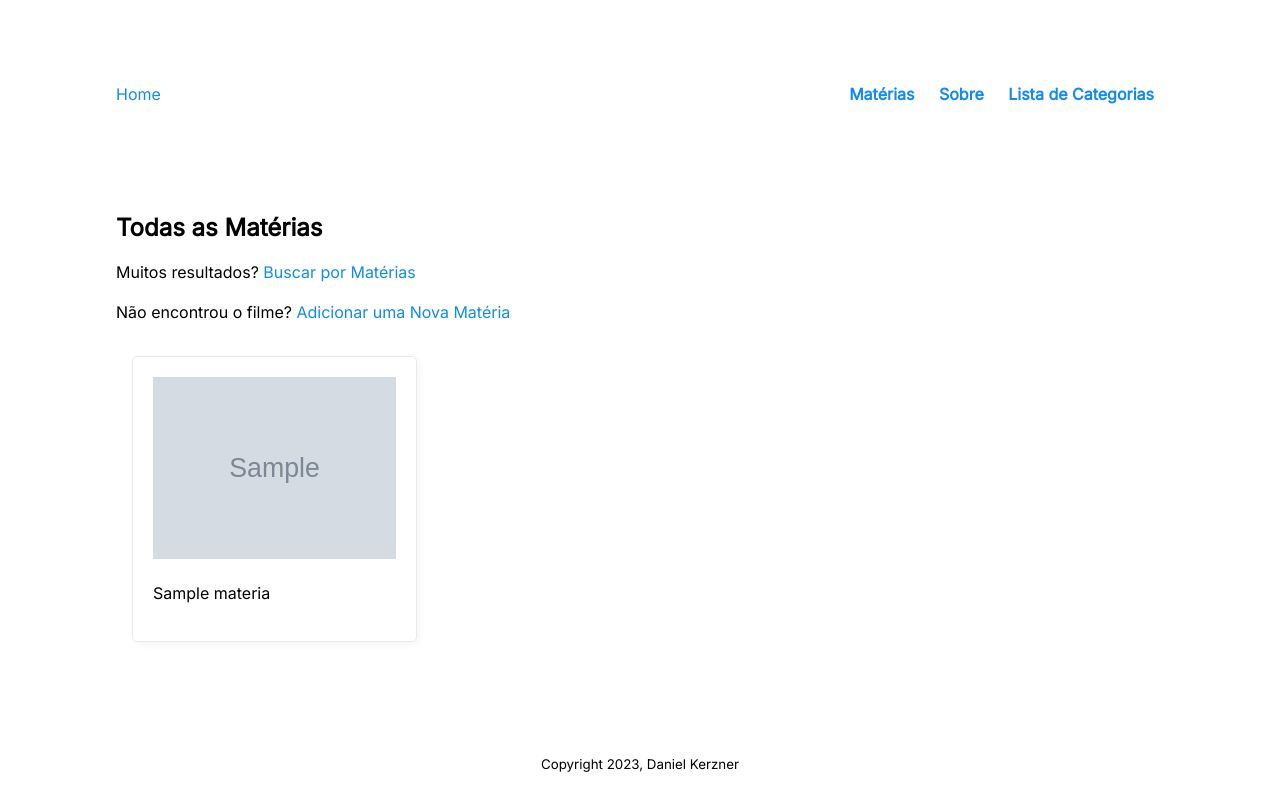
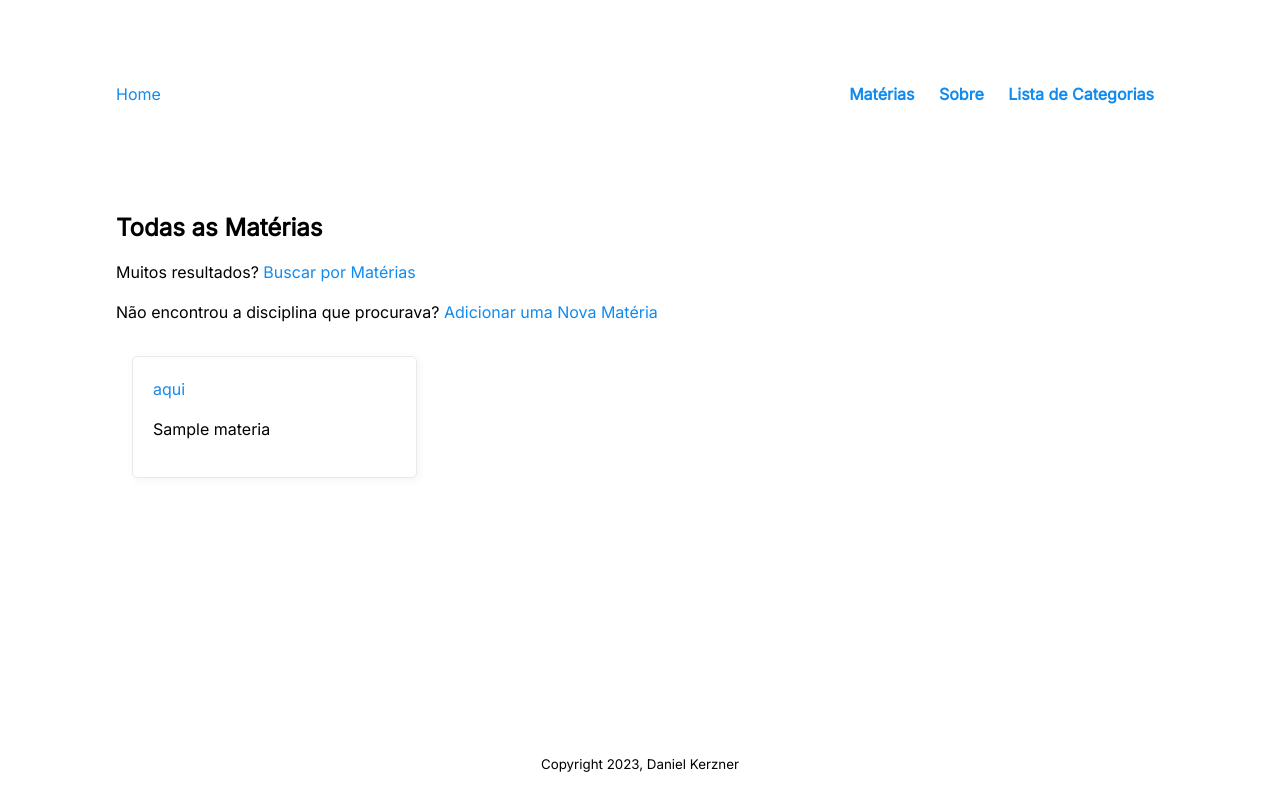
Before and after one commit to danielkerzner/segundaentrega, a Django app: page /materias/ in a window 1280 px wide. Run offline with Django 4.2, Linux system fonts and the light colour scheme; tables that the repository leaves empty hold one stand-in row (values such as "Sample post"); grey boxes marked "Sample" are stand-in pictures.

Commit message:
Finalizar

```diff
--- a/materias/templates/materias/detail.html
+++ b/materias/templates/materias/detail.html
@@ -6,7 +6,7 @@
 
 <h2>Detalhes da Matéria:  {{ materia.name }} </h2>
 <section class="dados-de-filme">
-  <img src="{{ materia.imagem }}" alt="Imagem representativa da disciplina: {{ materia.name}}" />
+  <img class = 'imagem_filme' src="{{ materia.imagem }}" alt="Imagem representativa da disciplina: {{ materia.name}}" />
   <ul>
     <li>Nome: {{ materia.name }}</li>
     <li>Professor Responsável:{{materia.professor}}</li>
--- a/materias/templates/materias/main.html
+++ b/materias/templates/materias/main.html
@@ -5,7 +5,7 @@
         Muitos resultados? <a href="{% url 'materias:search' %}">Buscar por Matérias</a>
       </p>
       <p>
-        Não encontrou o filme?
+        Não encontrou a disciplina que procurava?
         <a href="{% url 'materias:create' %}">Adicionar uma Nova Matéria</a>
       </p>
 </section>
@@ -14,8 +14,8 @@
   {% for materia in materia_list %}
   <article class="card">
     <a href="{% url 'materias:detail' materia.id %}"
-      ><img src="{{ materia.imagem }}" alt="Imagem de {{ materia.name}}"
-    /></a>
+      ><!--<img src="{{ materia.imagem }}" alt="Imagem de {{ materia.name}}"-->
+    aqui</a>
     <p>{{ materia.name }} </p>
   </article>
   {% endfor %}
--- a/static/style.css
+++ b/static/style.css
@@ -21,6 +21,8 @@
   height: 100%;
 }
 
+
+
 header#cabecalho-principal {
   margin: 0 auto;
   width: 100%;
@@ -36,6 +38,10 @@
   color: var(--secondary-color);
   font-weight: bold;
   text-decoration: none;
+}
+
+.imagem_filme{
+  width: 285px;
 }
 
 li a:hover {
@@ -92,9 +98,6 @@
   width: 160px;
 }
 
-  .card img {
-    width: 100%;
-  }
 
 .small-card img {
   width: 100%;
--- a/staticpages/templates/staticpages/about.html
+++ b/staticpages/templates/staticpages/about.html
@@ -5,5 +5,8 @@ Sobre
 {% endblock title %}
 
 {% block content %}
-<p>Lorem ipsum dolor, sit amet consectetur adipisicing elit. A dolorum hic facere, perferendis error corporis tempora doloremque culpa architecto molestiae odit tenetur, sunt mollitia. Sapiente consequuntur cum nisi accusamus sint vero placeat sunt, reprehenderit officiis nam officia repudiandae quos voluptates maxime dolores tempore corrupti quisquam culpa illo? Mollitia, ipsum! Consequuntur amet incidunt saepe dignissimos corporis fugiat, numquam doloribus esse magni neque eos, cum necessitatibus voluptatum? Temporibus iure totam odit suscipit, quae at quis nam aliquid aut atque. Repellendus hic, cumque quis nihil, consectetur ad animi, quasi ut cum excepturi necessitatibus sequi ducimus! Delectus non eaque eligendi iusto asperiores, nulla dolore!</p>
+<p>Esse site foi desenvolvido com o intuito de auuxiliar os alunos de macatrônica na busca por informações sobre o curso. Nessa plataforma, são apresentadas as matérias do curso de forma prática: através de imagens, resumos e comentários dos alunos.</p>
+<p>Quem desevolveu esse site:
+    Olá, meu nome é Daniel e estou do 6° semestre do curso. Desde o princípio do curso, procurei por formas de entender como funciona cada matéria da Poli: algumas possuem muitas aulas com demonstrações matemáticas e etc, outras são baseadas em trabalhos que os alunos vão fazendo durante o semestre e ainda existem aquelas que têm que se estar atento a cada detalhe da aula. Com base nisso, criei esse site para informar os outros alunos do curso sobre as matérias que os aguardam e com quais devem tomar cuidado!
+</p>
 {% endblock content %}
--- a/staticpages/views.py
+++ b/staticpages/views.py
@@ -1,4 +1,4 @@
-from django.shortcuts import render, HttpResponse
+from django.shortcuts import render
 
 # Create your views here.
 def home(request):
--- a/templates/base.html
+++ b/templates/base.html
@@ -13,7 +13,7 @@
     <link href="https://fonts.googleapis.com/css?family=Inter&display=swap" rel="stylesheet" /> <!-- adicione esta linha -->
     <link rel="stylesheet" type="text/css" href="{% static 'style.css' %}"> <!-- adicione esta linha -->
 </head>
-</head>
+
 
 <body>
     <header id="cabecalho-principal">
```
Lines whose indentation alone changed are shown as unchanged.
